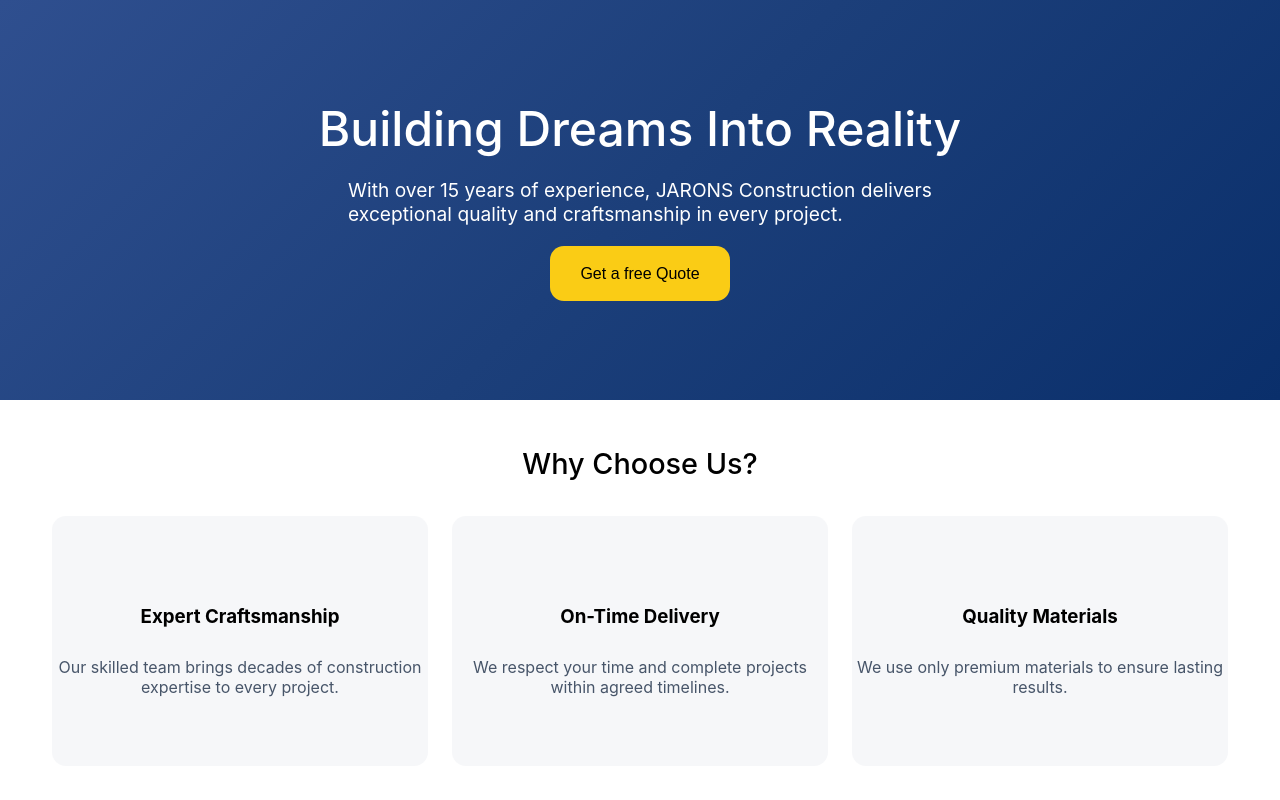
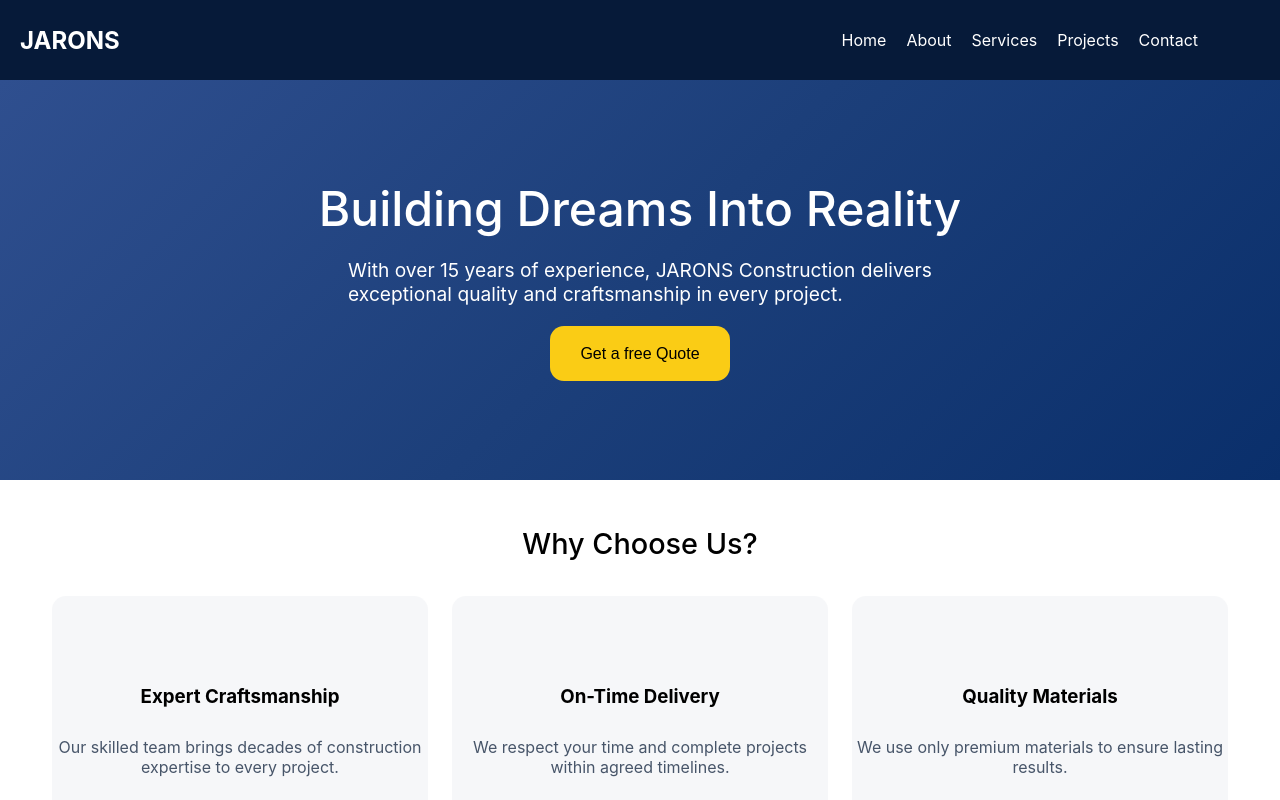
Before and after one commit to alexistorosina1/jarons-construction, a React (Vite) app: page / in a window 1280 px wide. Shown: the top 800 px of the page. Built offline with nearby package versions, Linux system fonts and the light colour scheme.

Commit message:
created navbar and added css

```diff
--- a/src/App.jsx
+++ b/src/App.jsx
@@ -1,9 +1,11 @@
 import Homepage from "./components/Homepage.jsx";
+import Navbar from "./components/Navbar.jsx";
 
 function App() {
   return (
     <>
-      <Homepage />
+      <Navbar />
+      <Homepage path="/home" />
     </>
   );
 }
--- a/src/components/Homepage.jsx
+++ b/src/components/Homepage.jsx
@@ -1,5 +1,6 @@
 import "./Homepage.css";
 import HomepageData from "../data/homepage-data.js";
+import Navbar from "./Navbar.jsx";
 
 export default function Homepage() {
   return (
--- /dev/null
+++ b/src/components/Navbar.css
@@ -0,0 +1,21 @@
+.navbar {
+  display: flex;
+  justify-content: space-between;
+  align-items: center;
+  padding: 20px;
+  background-color: #061a39;
+  color: white;
+  height: 40px;
+}
+
+.navbar ul {
+  list-style: none;
+  display: flex;
+  gap: 20px;
+  margin-right: 5%;
+}
+
+.navbar ul li:hover {
+  color: #eab308;
+  cursor: pointer;
+}
--- a/src/components/Navbar.jsx
+++ b/src/components/Navbar.jsx
@@ -1,3 +1,15 @@
+import "./Navbar.css";
 export default function Navbar() {
-  return <nav></nav>;
+  return (
+    <nav className="navbar">
+      <h1>JARONS</h1>
+      <ul>
+        <li>Home</li>
+        <li>About</li>
+        <li>Services</li>
+        <li>Projects</li>
+        <li>Contact</li>
+      </ul>
+    </nav>
+  );
 }
```
